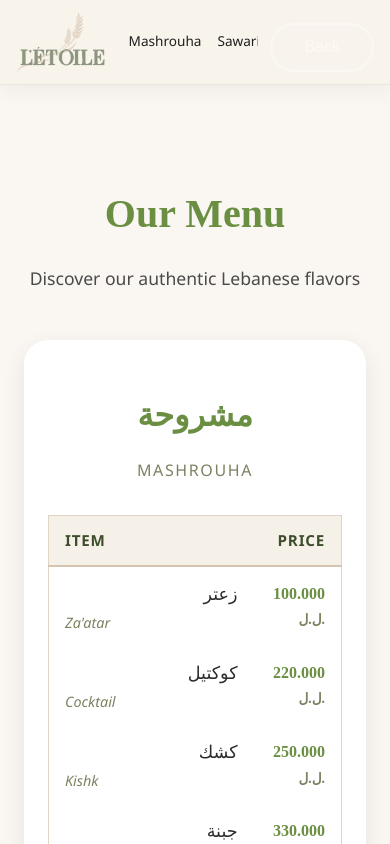
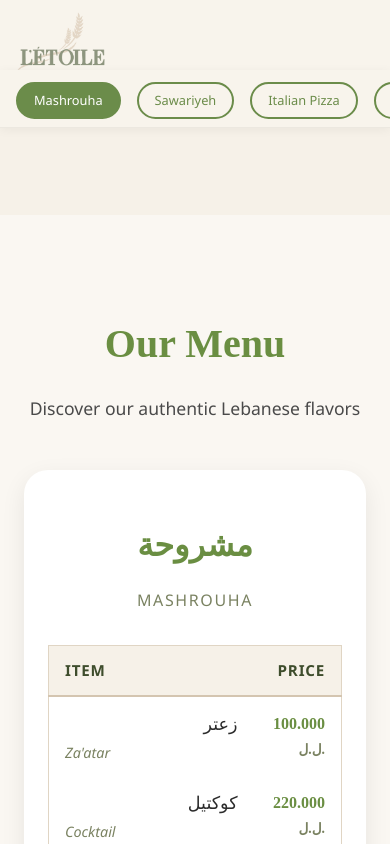
Before and after one commit to houssam-houssein/etoile-bakery, a React (Vite) app: page / in a window 390 px wide. Both pictures are taken after a click on the button "Explore Menu". Shown: the top 844 px of the page. Built offline with nearby package versions, Linux system fonts and the light colour scheme.

Commit message:
Update menu navigation: separate category navbar with scroll-based behavior and styling improvements

```diff
--- a/src/components/Menu.tsx
+++ b/src/components/Menu.tsx
@@ -1,4 +1,4 @@
-import { useEffect } from 'react'
+import { useEffect, useState } from 'react'
 import logoImage from '../assets/images/logo.png'
 import type { MenuCategory } from '../data/menuData'
 
@@ -10,6 +10,9 @@ interface MenuProps {
 }
 
 export function Menu({ categories, onBack, scrollToCategoryId, onScrollComplete }: MenuProps) {
+  const [activeCategory, setActiveCategory] = useState<string | null>(scrollToCategoryId || categories[0]?.id || null)
+  const [isScrolled, setIsScrolled] = useState(false)
+
   useEffect(() => {
     if (scrollToCategoryId) {
       // Small delay to ensure the DOM is rendered
@@ -17,6 +20,7 @@ export function Menu({ categories, onBack, scrollToCategoryId, onScrollComplete
         const element = document.getElementById(scrollToCategoryId)
         if (element) {
           element.scrollIntoView({ behavior: 'smooth', block: 'start' })
+          setActiveCategory(scrollToCategoryId)
           // Clear the scroll target after scrolling
           if (onScrollComplete) {
             setTimeout(() => {
@@ -28,9 +32,48 @@ export function Menu({ categories, onBack, scrollToCategoryId, onScrollComplete
       return () => clearTimeout(timer)
     }
   }, [scrollToCategoryId, onScrollComplete])
+
+  // Track scroll position for navbar behavior
+  useEffect(() => {
+    const handleScroll = () => {
+      const scrollY = window.scrollY
+      setIsScrolled(scrollY > 100) // Show main navbar when scrolled past 100px
+    }
+
+    window.addEventListener('scroll', handleScroll)
+    handleScroll() // Check on mount
+
+    return () => window.removeEventListener('scroll', handleScroll)
+  }, [])
+
+  // Track which category is in view for active state
+  useEffect(() => {
+    const handleScroll = () => {
+      const scrollPosition = window.scrollY + 200 // Offset for better detection
+
+      for (const category of categories) {
+        const element = document.getElementById(category.id)
+        if (element) {
+          const rect = element.getBoundingClientRect()
+          const elementTop = rect.top + window.scrollY
+          const elementBottom = elementTop + rect.height
+
+          if (scrollPosition >= elementTop && scrollPosition < elementBottom) {
+            setActiveCategory(category.id)
+            break
+          }
+        }
+      }
+    }
+
+    window.addEventListener('scroll', handleScroll)
+    handleScroll() // Check on mount
+
+    return () => window.removeEventListener('scroll', handleScroll)
+  }, [categories])
   return (
     <div className="page">
-      <header className="top-bar">
+      <header className={`top-bar menu-top-bar ${isScrolled ? 'scrolled' : ''}`}>
         <div className="wordmark">
           <img
             src={logoImage}
@@ -41,14 +84,17 @@ export function Menu({ categories, onBack, scrollToCategoryId, onScrollComplete
             }}
           />
         </div>
+      </header>
 
-        <nav className="primary-nav" aria-label="Primary">
+      <nav className={`category-nav ${isScrolled ? 'scrolled' : ''}`} aria-label="Category Navigation">
         {categories.map((category) => (
           <a
             key={category.id}
             href={`#${category.id}`}
+            className={activeCategory === category.id ? 'active' : ''}
             onClick={(event) => {
               event.preventDefault()
+              setActiveCategory(category.id)
               document.getElementById(category.id)?.scrollIntoView({ behavior: 'smooth' })
             }}
           >
@@ -56,13 +102,6 @@ export function Menu({ categories, onBack, scrollToCategoryId, onScrollComplete
           </a>
         ))}
       </nav>
-
-        {onBack && (
-          <button type="button" className="btn ghost dark menu-back-btn" onClick={onBack}>
-            Back
-          </button>
-        )}
-      </header>
 
       <main>
         <section className="menu-page">
--- a/src/style.css
+++ b/src/style.css
@@ -93,6 +93,99 @@ body {
   color: #6b8c4a;
 }
 
+/* Menu page - main navbar sticky at top, hides when scrolled */
+.page:has(main .menu-page) .top-bar.menu-top-bar {
+  position: sticky;
+  top: 0;
+  z-index: 50;
+  transition: transform 0.3s ease, opacity 0.3s ease;
+  border-bottom: 1px solid rgba(0, 0, 0, 0.05);
+  box-shadow: 0 6px 20px rgba(0, 0, 0, 0.05);
+}
+
+.page:has(main .menu-page) .top-bar.menu-top-bar.scrolled {
+  transform: translateY(-100%);
+  opacity: 0;
+  pointer-events: none;
+}
+
+/* Category navigation bar - positioned below main navbar, moves to top when scrolled */
+.category-nav {
+  position: fixed;
+  top: 80px; /* Below main navbar when at top */
+  left: 0;
+  right: 0;
+  z-index: 60;
+  background-color: rgba(248, 244, 236, 0.98);
+  backdrop-filter: blur(8px);
+  border-bottom: 1px solid rgba(0, 0, 0, 0.05);
+  box-shadow: 0 2px 10px rgba(0, 0, 0, 0.05);
+  padding: 0.75rem clamp(1rem, 6vw, 6rem);
+  display: flex;
+  gap: 1rem;
+  overflow-x: auto;
+  overflow-y: hidden;
+  -webkit-overflow-scrolling: touch;
+  scroll-behavior: smooth;
+  flex-wrap: nowrap;
+  padding-bottom: 0.5rem;
+  transition: top 0.3s ease;
+}
+
+.category-nav.scrolled {
+  top: 0; /* Move to top when main navbar is hidden */
+}
+
+.category-nav a {
+  color: #6b8c4a;
+  background-color: transparent;
+  border: 2px solid #6b8c4a;
+  border-radius: 999px;
+  padding: 0.5rem 1.25rem;
+  transition: all 0.2s ease;
+  display: inline-block;
+  flex-shrink: 0;
+  white-space: nowrap;
+  text-decoration: none;
+  font-size: 0.95rem;
+  font-weight: 500;
+}
+
+.category-nav a:hover {
+  color: #6b8c4a;
+  background-color: rgba(107, 140, 74, 0.1);
+}
+
+.category-nav a.active {
+  color: #ffffff;
+  background-color: #6b8c4a;
+  border-color: #6b8c4a;
+}
+
+/* Scrollbar styling for category navigation */
+.category-nav::-webkit-scrollbar {
+  height: 4px;
+}
+
+.category-nav::-webkit-scrollbar-track {
+  background: rgba(0, 0, 0, 0.05);
+  border-radius: 2px;
+}
+
+.category-nav::-webkit-scrollbar-thumb {
+  background: rgba(107, 140, 74, 0.3);
+  border-radius: 2px;
+}
+
+.category-nav::-webkit-scrollbar-thumb:hover {
+  background: rgba(107, 140, 74, 0.5);
+}
+
+/* Add padding to main content to account for both navbars */
+.page:has(main .menu-page) main {
+  padding-top: 150px; /* Main navbar + category nav height */
+}
+
 main {
   flex: 1;
 }
@@ -120,6 +213,7 @@ main {
   display: flex;
   flex-direction: column;
   gap: 1rem;
+  transform: translateX(-10%);
 }
 
 .eyebrow {
@@ -493,7 +587,7 @@ main {
   /* Home page navbar - align items to the right (default for all pages) */
   .top-bar {
     align-items: flex-start;
-  }
+}
 
   .top-bar .primary-nav {
     gap: 1rem;
@@ -508,56 +602,36 @@ main {
     display: inline-block;
   }
 
-  /* Menu page navbar - horizontally scrollable on mobile (overrides home page styles) */
-  .page:has(main .menu-page) .top-bar {
-    flex-direction: row !important;
-    flex-wrap: nowrap;
-    gap: 0.75rem;
+  /* Menu page navbar on mobile */
+  .page:has(main .menu-page) .top-bar.menu-top-bar {
     padding: 0.75rem 1rem;
-    overflow: hidden;
-    align-items: center;
   }
 
-  .page:has(main .menu-page) .top-bar .wordmark {
-    flex-shrink: 0;
+  /* Category navigation on mobile */
+  .category-nav {
+    padding: 0.75rem 1rem;
+    padding-bottom: 0.5rem;
   }
 
-  .page:has(main .menu-page) .top-bar .primary-nav {
-    flex: 1 !important;
-    min-width: 0;
-    overflow-x: auto;
-    overflow-y: hidden;
-    -webkit-overflow-scrolling: touch;
-    scroll-behavior: smooth;
-    flex-wrap: nowrap !important;
-    gap: 1rem;
-    justify-content: flex-start !important;
-    margin-left: 0.75rem !important;
-    padding-bottom: 2px;
-    width: auto !important;
-    text-align: left !important;
+  .category-nav a {
+    padding: 0.4rem 1rem;
+    font-size: 0.8rem;
   }
 
-  .page .top-bar .primary-nav::-webkit-scrollbar {
-    height: 3px;
+  /* Category navigation on mobile */
+  .category-nav {
+    top: 70px; /* Below main navbar on mobile when at top */
+    padding: 0.75rem 1rem;
+    padding-bottom: 0.5rem;
   }
 
-  .page .top-bar .primary-nav::-webkit-scrollbar-track {
-    background: rgba(0, 0, 0, 0.05);
-    border-radius: 2px;
+  .category-nav.scrolled {
+    top: 0; /* Move to top when scrolled on mobile */
   }
 
-  .page .top-bar .primary-nav::-webkit-scrollbar-thumb {
-    background: rgba(106, 142, 66, 0.3);
-    border-radius: 2px;
-  }
-
-  .page .top-bar .primary-nav::-webkit-scrollbar-thumb:hover {
-    background: rgba(106, 142, 66, 0.5);
-  }
-
-  .page .top-bar .primary-nav a {
-    font-size: 0.85rem;
+  /* Adjust main content padding on mobile */
+  .page:has(main .menu-page) main {
+    padding-top: 130px; /* Mobile: main navbar + category nav height */
   }
 
   .hero {
@@ -568,7 +642,7 @@ main {
   .eyebrow {
     letter-spacing: 0.2em;
     margin-top: 0;
-  }
+}
 
   .hero-inner {
     margin-top: 4rem;
@@ -1116,7 +1190,7 @@ main {
 .admin-login-card label {
   font-weight: 600;
   color: #2b2b2b;
-}
+  }
 
 .admin-login-card input {
   padding: 0.85rem 1rem;
@@ -1134,7 +1208,7 @@ main {
   color: #c95a4b;
   font-size: 0.9rem;
   margin: 0;
-}
+  }
 
 @media (max-width: 960px) {
   .admin-grid {
```
Lines whose indentation alone changed are shown as unchanged.
